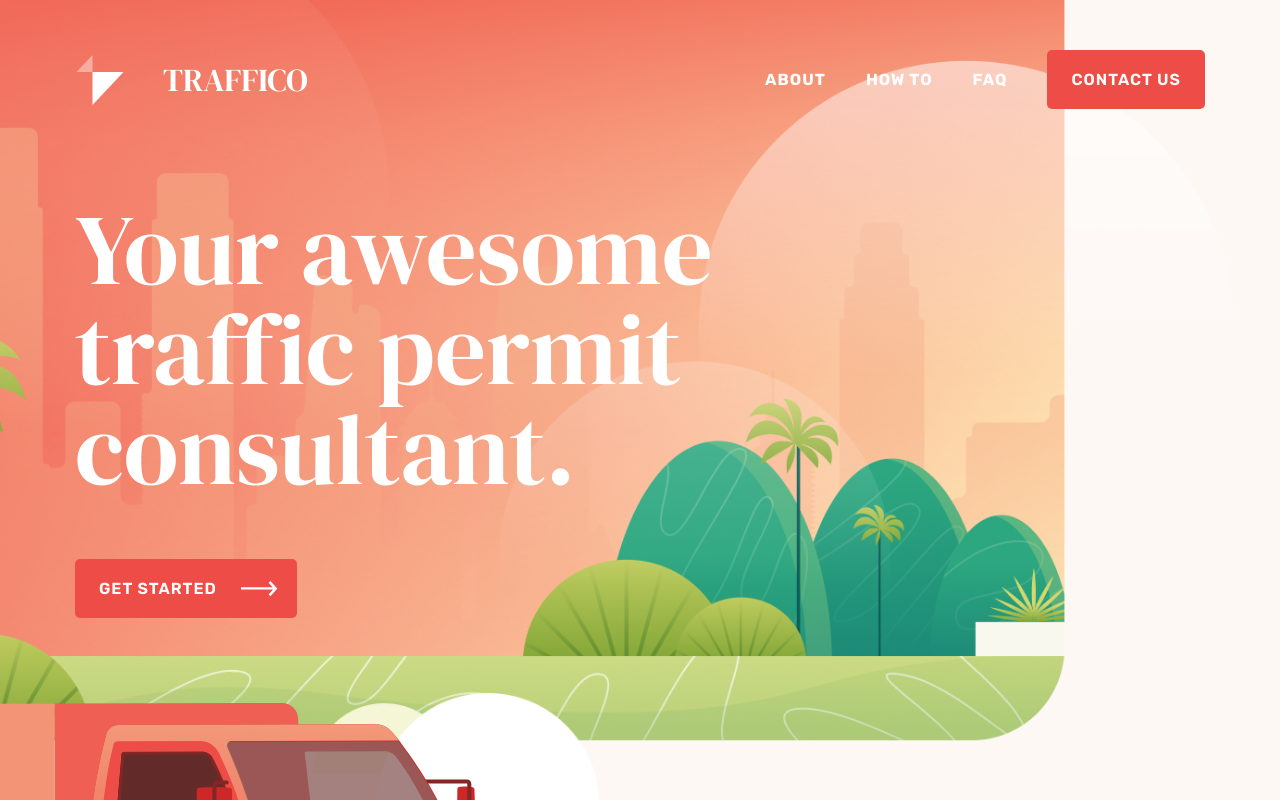
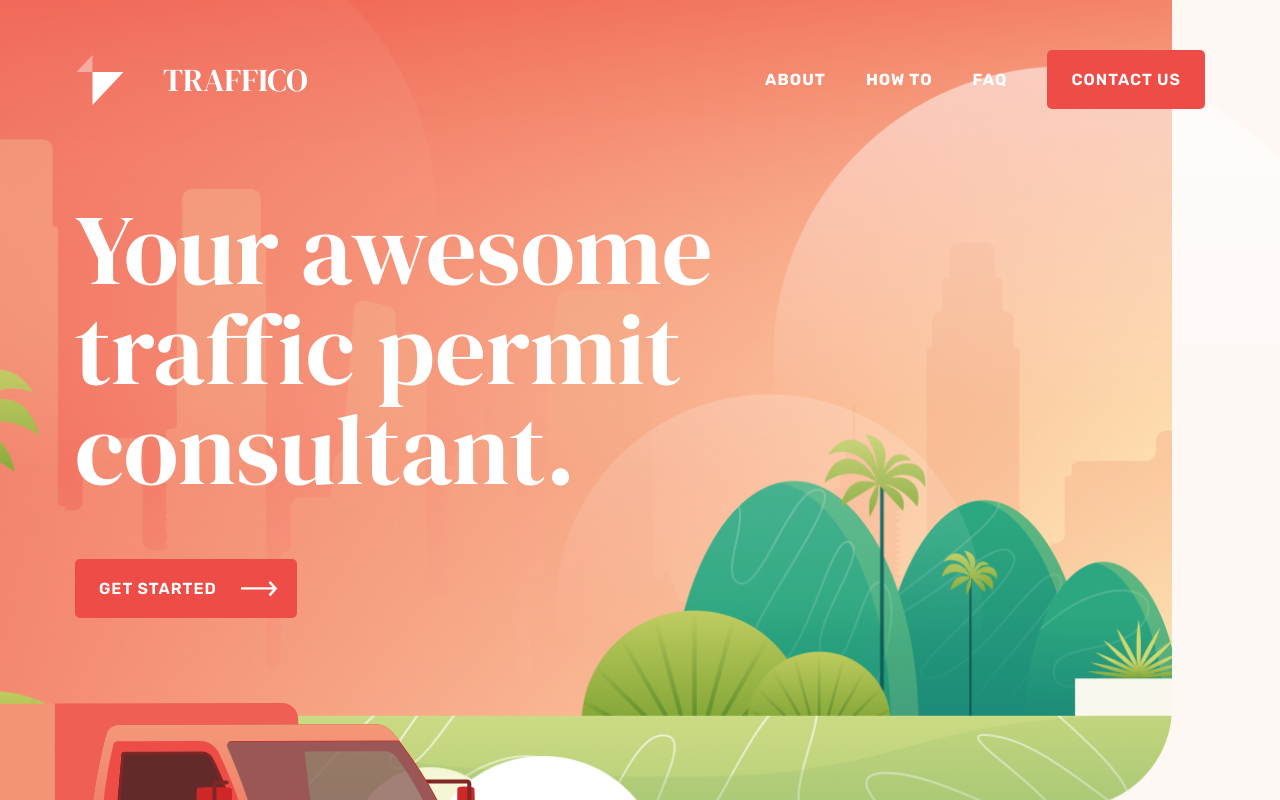
Before and after one commit to pklepa/traffico-landing, a React (Create React App) app: page / in a window 1280 px wide. Built offline with nearby package versions, Linux system fonts and the light colour scheme.

Commit message:
Minor adjustment to background img

```diff
--- a/src/components/HeroSection.js
+++ b/src/components/HeroSection.js
@@ -66,7 +66,7 @@ const SceneImg = styled.img`
   position: absolute;
   top: 0;
   left: 0;
-  height: 110vh;
+  height: 120vh;
 
   z-index: -1;
 
@@ -78,7 +78,6 @@ const SceneImg = styled.img`
 const AnimationsContainer = styled.div`
   position: relative;
   width: 100%;
-  /* height: 550px; */
 `;
 
 const revealRight = (x) => keyframes`
```
